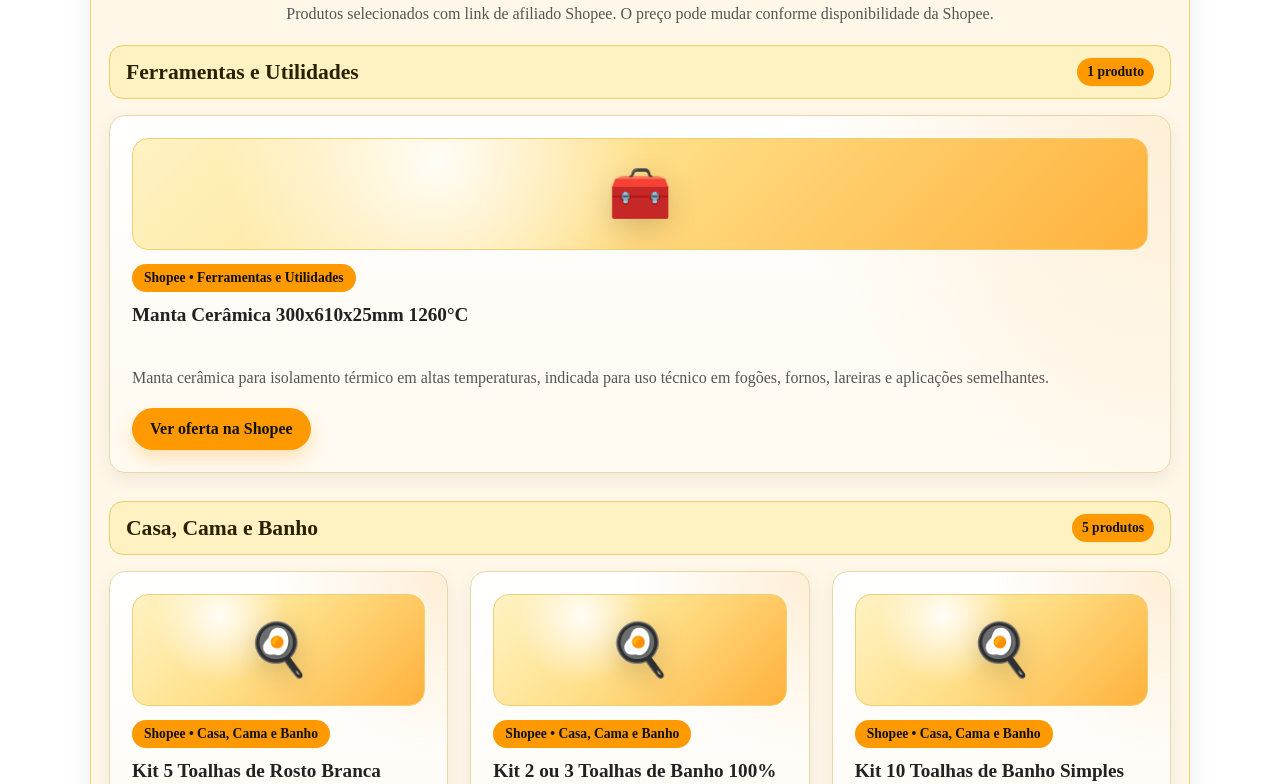
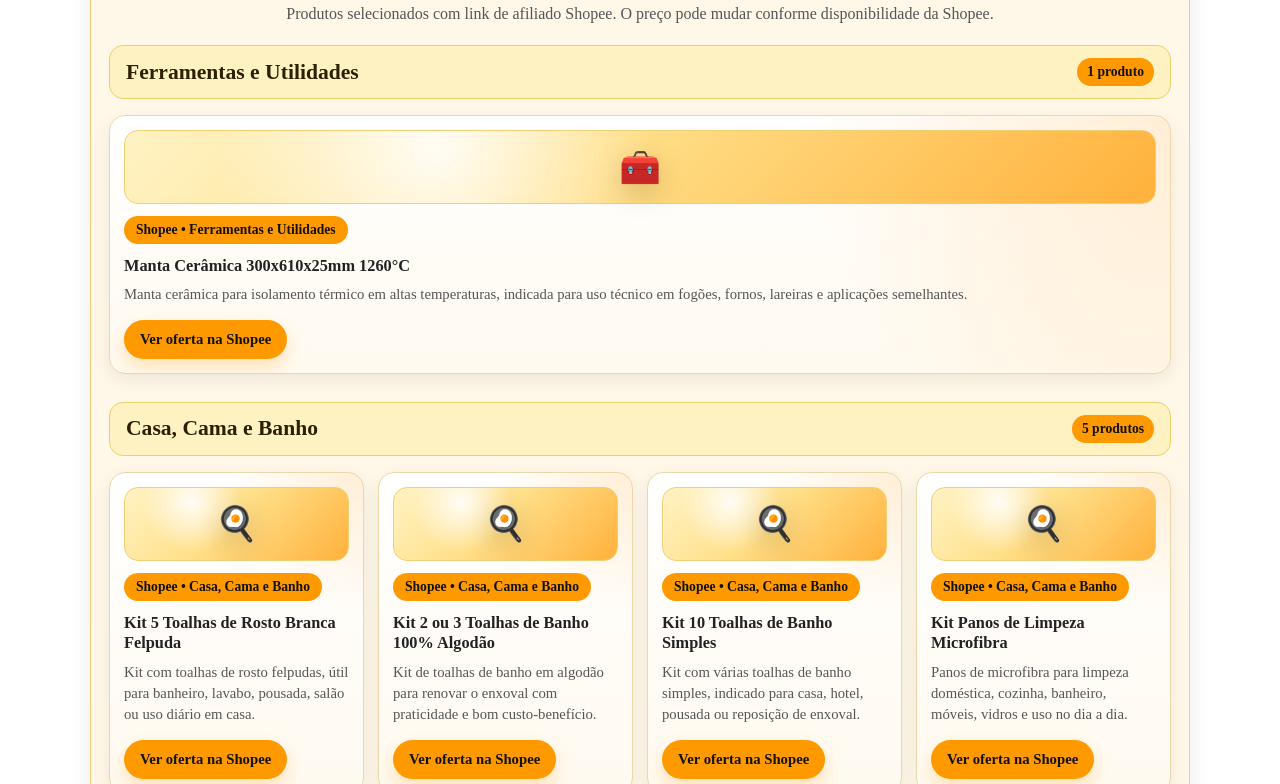
Before and after one commit to dilson123-tech/dils-ofertas-shopee, a plain HTML site: page index.html in a window 1280 px wide. Shown: the part 696-1480 px from the top of the page. Drawn offline with Linux system fonts and the light colour scheme.

Commit message:
style: compactar cards e publicar lote casa cama e banho

```diff
--- a/css/style.css
+++ b/css/style.css
@@ -1148,3 +1148,43 @@ main {
 .botao-shopee:hover {
   transform: translateY(-2px) scale(1.02);
 }
+
+/* === Ajuste compacto dos cards Shopee === */
+.card-shopee {
+  min-height: 230px;
+  padding: 14px;
+}
+
+.produto-icone-shopee {
+  height: 74px;
+  margin-bottom: 12px;
+  border-radius: 14px;
+}
+
+.produto-icone-shopee span,
+.produto-icone-shopee {
+  font-size: 2.1rem;
+}
+
+.card-shopee h3 {
+  min-height: auto;
+  font-size: 1.02rem;
+  line-height: 1.25;
+  margin-bottom: 8px;
+}
+
+.card-shopee p {
+  font-size: 0.92rem;
+  line-height: 1.45;
+  margin-bottom: 14px;
+}
+
+.botao-shopee {
+  padding: 11px 16px;
+  font-size: 0.92rem;
+}
+
+.grid-shopee {
+  grid-template-columns: repeat(auto-fit, minmax(220px, 1fr));
+  gap: 14px;
+}
```
